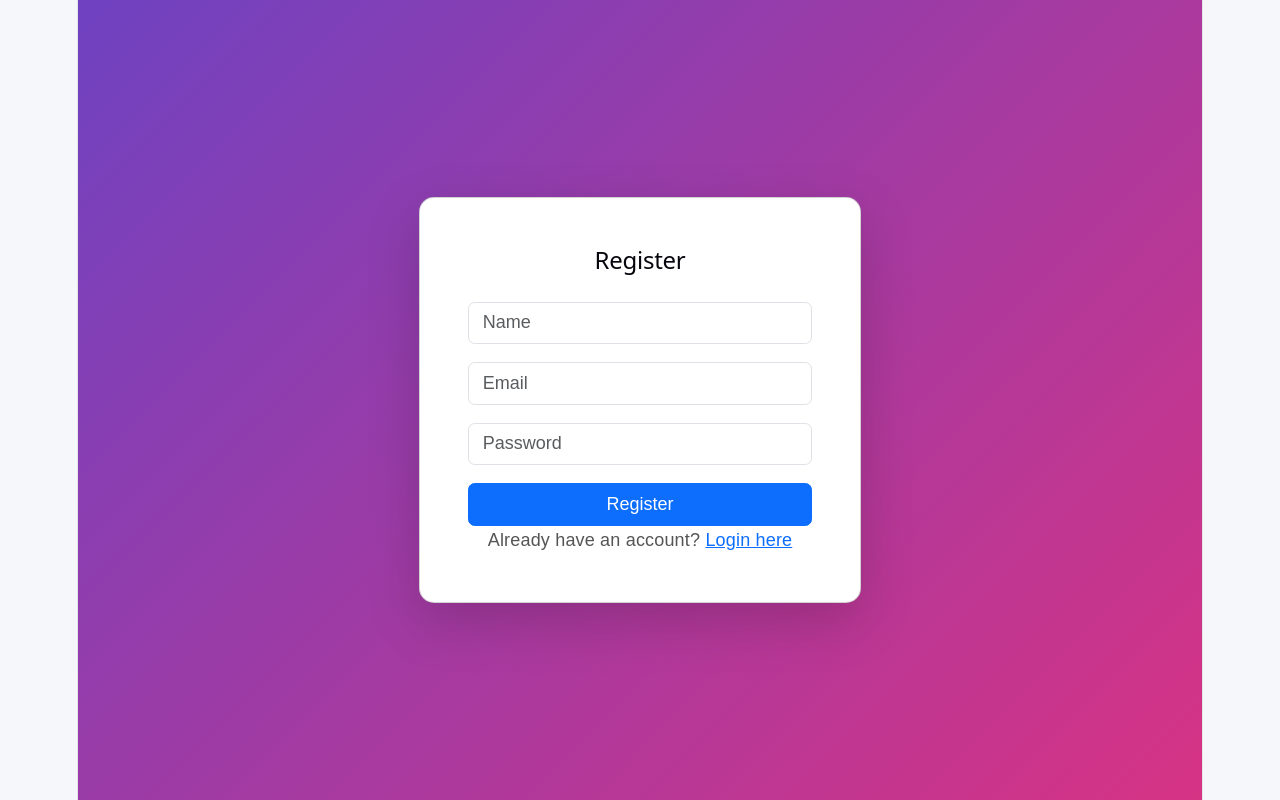
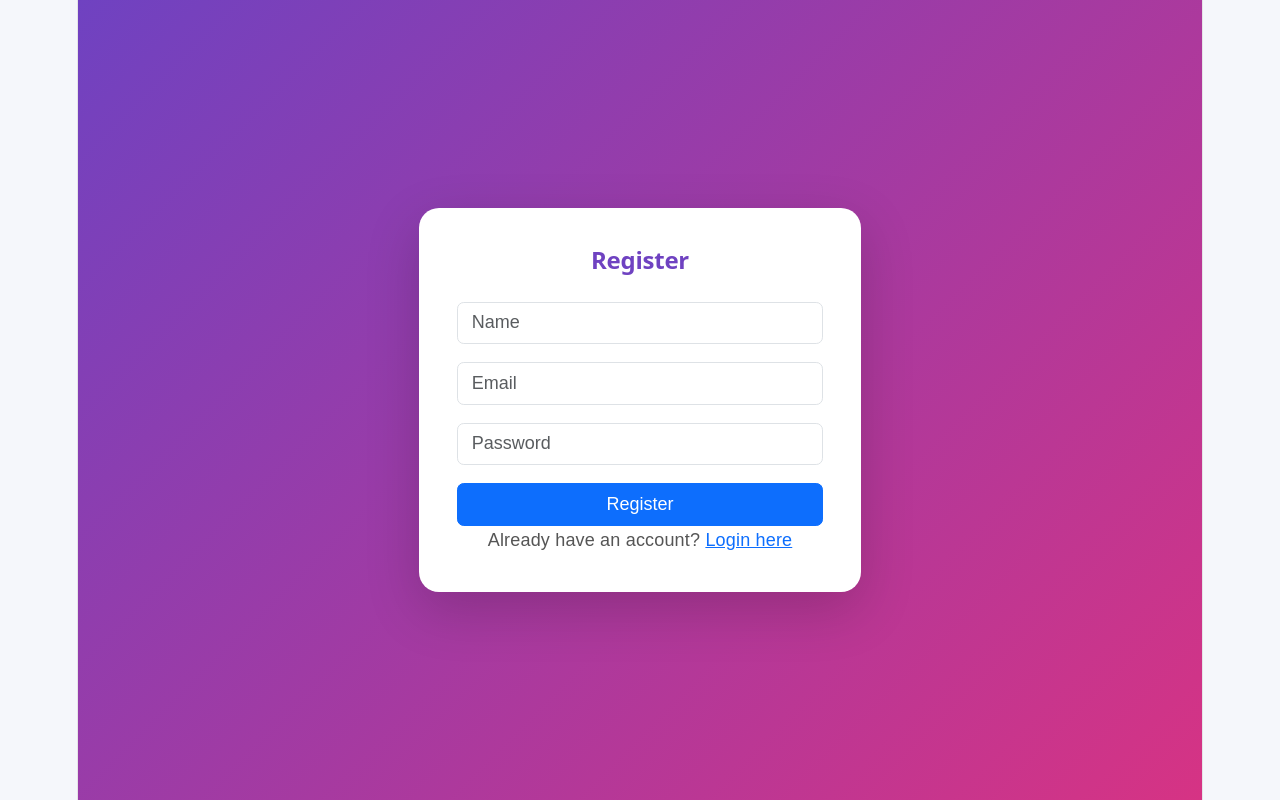
Before and after one commit to lucky-03Sharma/Sherise-, a React app in the folder frontend/: page /register in a window 1280 px wide. Built offline with nearby package versions, Linux system fonts and the light colour scheme; the HTML template or start-up script is replaced by a standard one.

Commit message:
register page got beautified

```diff
--- a/frontend/src/css/Register.css
+++ b/frontend/src/css/Register.css
@@ -10,4 +10,21 @@
         #d63384
     );
 
+    .register-card{
+        border:none;
+        border-radius: 20px;
+        padding:20px;
+    };
+
+    .register-card h2{
+        font-weight: bold;
+        color:#6f42c1;
+        border: none;
+        .btn-primary:hover{
+            background:#5a32a3;
+            transform: scale(1.02);
+            transition: .3s;
+        }
+    };
+
 }
```
